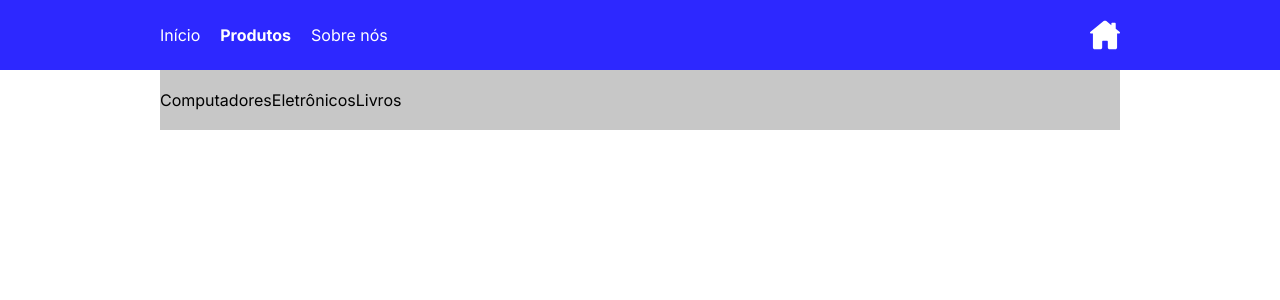
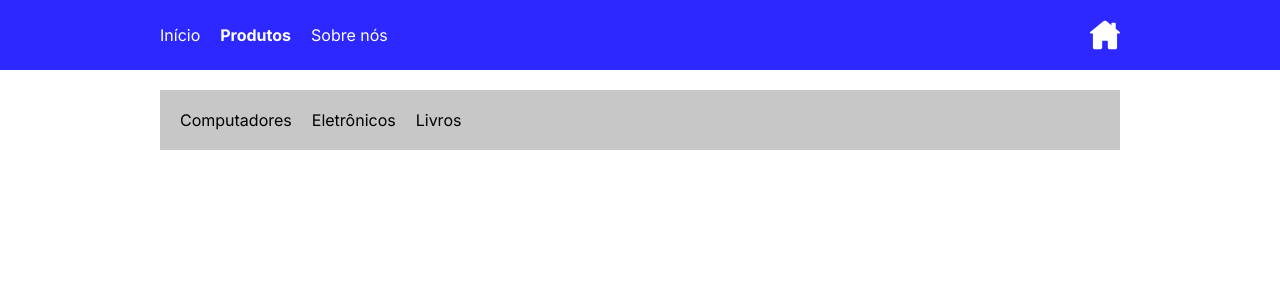
Before and after one commit to a-devrepo/dsstore, a React (Vite) app: page /products in a window 1280 px wide. Shown: the top 300 px of the page. Built offline with nearby package versions, Linux system fonts and the light colour scheme.

Commit message:
Ajustes de estilo na barra de navegação de produtos

```diff
--- a/src/index.css
+++ b/src/index.css
@@ -31,3 +31,11 @@ a:hover {
   max-width: 960px;
   margin: 0 auto;
 }
+
+.mt20 {
+  margin-top: 20px;
+}
+
+.mb20 {
+  margin-bottom: 20px;
+}
--- a/src/routes/Products/index.tsx
+++ b/src/routes/Products/index.tsx
@@ -8,15 +8,13 @@ export default function Products() {
         <main>
             <section>
                 <div className="container">
-                    <div className="products-menu">
-                        <div className="container products-menu-content-container">
-                            <nav className="products-nav-bar">
-                                <NavLink to="/products/computers">Computadores</NavLink>
-                                <NavLink to="/products/electronics" >Eletrônicos</NavLink>
-                                <NavLink to="/products/books">Livros</NavLink>
-                            </nav>
+                    <nav className="products-nav-bar mt20 mb20">
+                        <div className="products-menu-content-container">
+                            <NavLink to="/products/computers" className={({ isActive }) => isActive ? "menu-item menu-active" : "menu-item"}>Computadores</NavLink>
+                            <NavLink to="/products/electronics" className={({ isActive }) => isActive ? "menu-item menu-active" : "menu-item"}>Eletrônicos</NavLink>
+                            <NavLink to="/products/books" className={({ isActive }) => isActive ? "menu-item menu-active" : "menu-item"}>Livros</NavLink>
                         </div>
-                    </div>
+                    </nav>
                     <Outlet></Outlet>
                 </div>
             </section>
--- a/src/routes/Products/styles.css
+++ b/src/routes/Products/styles.css
@@ -1,17 +1,23 @@
-.products-menu {
+.products-nav-bar {
   height: 60px;
   background-color: var(--color-bg-tertiary);
   color: var(--color-font-secondary);
   display: flex;
   align-items: center;
-}
-
-.products-nav-bar {
-  display: flex;
+  font-size: 16px;
 }
 
 .products-menu-content-container {
   display: flex;
   align-items: center;
   justify-content: space-between;
+  margin-left: 20px;
 }
+
+.menu-item {
+  margin-right: 20px;
+}
+
+.menu-active {
+  font-weight: 700;
+}
```
